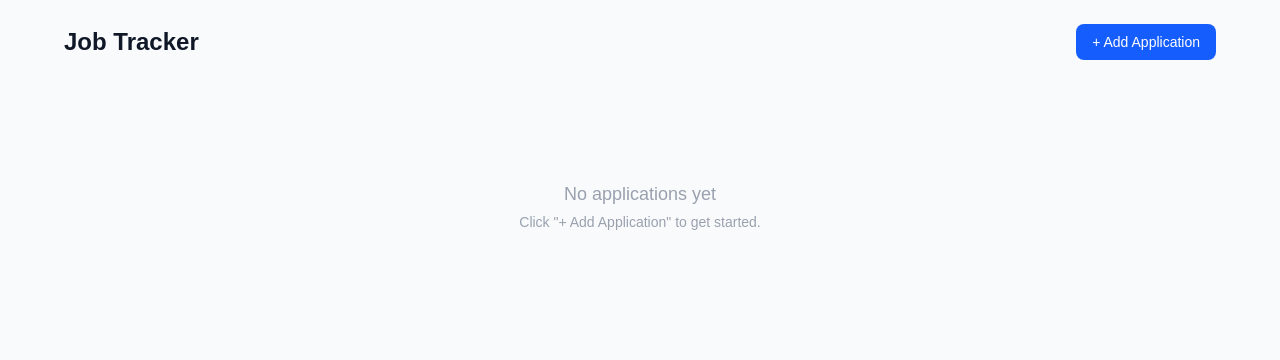
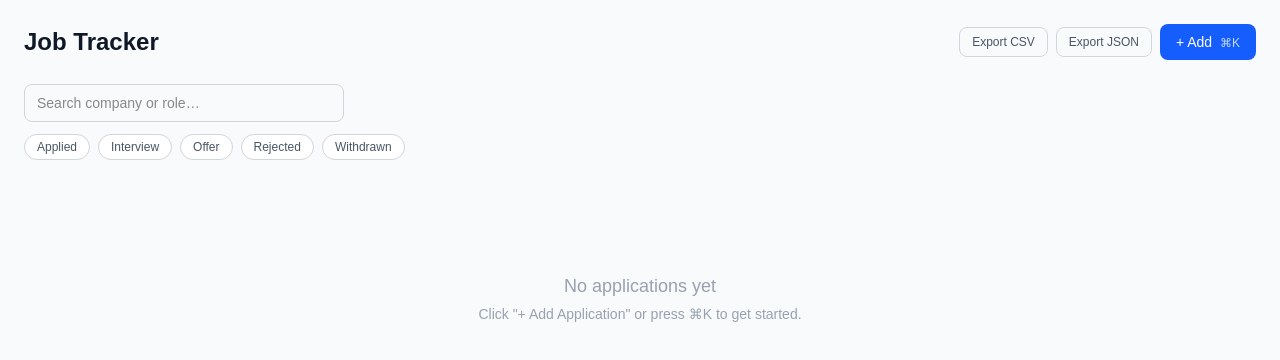
Before and after one commit to KrupeshVachhani/job-tracker, a Next.js app: page / in a window 1280 px wide. Shown: the top 360 px of the page. Built offline with nearby package versions, Linux system fonts and the light colour scheme.

Commit message:
feat(phase-4): add search bar for company and role filtering

```diff
--- a/app/page.tsx
+++ b/app/page.tsx
@@ -1,125 +1,230 @@
 'use client';
 
-import { useState } from 'react';
+import { useState, useMemo, useEffect } from 'react';
 import useSWR from 'swr';
-import type { Application } from '@/types/application';
+import type { Application, ApplicationStatus } from '@/types/application';
 import InlineStatusSelect from '@/components/InlineStatusSelect';
 import ApplicationModal from '@/components/ApplicationModal';
 import ResumePreviewModal from '@/components/ResumePreviewModal';
+import StatusBadge from '@/components/StatusBadge';
 import { Toaster } from 'react-hot-toast';
 import toast from 'react-hot-toast';
+import Papa from 'papaparse';
 
 const fetcher = (url: string) => fetch(url).then((r) => r.json());
+
+const ALL_STATUSES: ApplicationStatus[] = ['Applied', 'Interview', 'Offer', 'Rejected', 'Withdrawn'];
+
+type SortKey = 'appliedDate' | 'company' | 'status';
+type SortDir = 'asc' | 'desc';
 
 export default function Dashboard() {
   const { data: applications = [], mutate } = useSWR<Application[]>(
     '/api/applications',
     fetcher
   );
+
   const [editTarget, setEditTarget] = useState<Application | null>(null);
   const [showModal, setShowModal] = useState(false);
   const [previewFile, setPreviewFile] = useState<string | null>(null);
+  const [search, setSearch] = useState('');
+  const [statusFilter, setStatusFilter] = useState<Set<ApplicationStatus>>(new Set());
+  const [sortKey, setSortKey] = useState<SortKey>('appliedDate');
+  const [sortDir, setSortDir] = useState<SortDir>('desc');
 
-  function openAdd() {
+  // Cmd/Ctrl+K to open add modal
+  useEffect(() => {
+    function handler(e: KeyboardEvent) {
+      if ((e.metaKey || e.ctrlKey) && e.key === 'k') {
+        e.preventDefault();
         setEditTarget(null);
         setShowModal(true);
       }
+    }
+    window.addEventListener('keydown', handler);
+    return () => window.removeEventListener('keydown', handler);
+  }, []);
 
-  function openEdit(app: Application) {
-    setEditTarget(app);
-    setShowModal(true);
-  }
-
-  function closeModal() {
-    setShowModal(false);
-    setEditTarget(null);
-  }
+  function openAdd() { setEditTarget(null); setShowModal(true); }
+  function openEdit(app: Application) { setEditTarget(app); setShowModal(true); }
+  function closeModal() { setShowModal(false); setEditTarget(null); }
 
   async function handleDelete(id: string) {
     if (!confirm('Delete this application?')) return;
     const res = await fetch(`/api/applications/${id}`, { method: 'DELETE' });
-    if (res.ok) {
-      toast.success('Application deleted');
-    } else {
-      toast.error('Failed to delete application');
-    }
+    if (res.ok) toast.success('Application deleted');
+    else toast.error('Failed to delete application');
     mutate();
   }
 
+  function toggleStatus(s: ApplicationStatus) {
+    setStatusFilter((prev) => {
+      const next = new Set(prev);
+      if (next.has(s)) next.delete(s); else next.add(s);
+      return next;
+    });
+  }
+
+  function handleSort(key: SortKey) {
+    if (sortKey === key) setSortDir((d) => (d === 'asc' ? 'desc' : 'asc'));
+    else { setSortKey(key); setSortDir('asc'); }
+  }
+
+  const filtered = useMemo(() => {
+    let list = applications;
+    const q = search.trim().toLowerCase();
+    if (q) list = list.filter((a) => a.company.toLowerCase().includes(q) || a.role.toLowerCase().includes(q));
+    if (statusFilter.size > 0) list = list.filter((a) => statusFilter.has(a.status));
+    return [...list].sort((a, b) => {
+      let cmp = 0;
+      if (sortKey === 'appliedDate') cmp = a.appliedDate.localeCompare(b.appliedDate);
+      else if (sortKey === 'company') cmp = a.company.localeCompare(b.company);
+      else if (sortKey === 'status') cmp = a.status.localeCompare(b.status);
+      return sortDir === 'asc' ? cmp : -cmp;
+    });
+  }, [applications, search, statusFilter, sortKey, sortDir]);
+
+  // Stats
+  const stats = useMemo(() => {
+    const counts: Record<ApplicationStatus, number> = { Applied: 0, Interview: 0, Offer: 0, Rejected: 0, Withdrawn: 0 };
+    applications.forEach((a) => counts[a.status]++);
+    return counts;
+  }, [applications]);
+
+  function exportCSV() {
+    const csv = Papa.unparse(applications.map(({ id, createdAt, updatedAt, ...rest }) => ({ ...rest, id, createdAt, updatedAt })));
+    download('applications.csv', csv, 'text/csv');
+  }
+
+  function exportJSON() {
+    download('applications.json', JSON.stringify(applications, null, 2), 'application/json');
+  }
+
+  function download(name: string, content: string, type: string) {
+    const a = document.createElement('a');
+    a.href = URL.createObjectURL(new Blob([content], { type }));
+    a.download = name;
+    a.click();
+  }
+
+  function sortIcon(key: SortKey) {
+    if (sortKey !== key) return <span className="text-gray-300 ml-1">↕</span>;
+    return <span className="text-blue-500 ml-1">{sortDir === 'asc' ? '↑' : '↓'}</span>;
+  }
+
   return (
-    <main className="min-h-screen bg-gray-50 p-6">
+    <main className="min-h-screen bg-gray-50 p-4 sm:p-6">
       <Toaster position="top-right" />
-      <div className="max-w-6xl mx-auto">
-        <div className="flex items-center justify-between mb-6">
+      <div className="max-w-7xl mx-auto">
+
+        {/* Header */}
+        <div className="flex flex-wrap items-center justify-between gap-3 mb-6">
           <h1 className="text-2xl font-bold text-gray-900">Job Tracker</h1>
+          <div className="flex items-center gap-2">
+            <button onClick={exportCSV} className="px-3 py-1.5 text-xs border border-gray-300 text-gray-600 rounded-lg hover:bg-gray-100 transition-colors">Export CSV</button>
+            <button onClick={exportJSON} className="px-3 py-1.5 text-xs border border-gray-300 text-gray-600 rounded-lg hover:bg-gray-100 transition-colors">Export JSON</button>
             <button
               onClick={openAdd}
               className="px-4 py-2 bg-blue-600 text-white rounded-lg text-sm font-medium hover:bg-blue-700 transition-colors"
             >
-            + Add Application
+              + Add <span className="hidden sm:inline text-blue-200 text-xs ml-1">⌘K</span>
             </button>
           </div>
+        </div>
 
+        {/* Stats */}
+        {applications.length > 0 && (
+          <div className="flex flex-wrap gap-3 mb-5">
+            <Stat label="Total" value={applications.length} color="bg-gray-100 text-gray-700" />
+            <Stat label="Applied" value={stats.Applied} color="bg-blue-50 text-blue-700" />
+            <Stat label="Interview" value={stats.Interview} color="bg-amber-50 text-amber-700" />
+            <Stat label="Offer" value={stats.Offer} color="bg-green-50 text-green-700" />
+            <Stat label="Rejected" value={stats.Rejected} color="bg-red-50 text-red-700" />
+            <Stat label="Withdrawn" value={stats.Withdrawn} color="bg-gray-100 text-gray-500" />
+          </div>
+        )}
+
+        {/* Search */}
+        <div className="mb-3">
+          <input
+            value={search}
+            onChange={(e) => setSearch(e.target.value)}
+            placeholder="Search company or role…"
+            className="w-full sm:w-80 border border-gray-300 rounded-lg px-3 py-2 text-sm focus:outline-none focus:ring-2 focus:ring-blue-500"
+          />
+        </div>
+
+        {/* Status filter chips */}
+        <div className="flex flex-wrap gap-2 mb-4">
+          {ALL_STATUSES.map((s) => (
+            <button
+              key={s}
+              onClick={() => toggleStatus(s)}
+              className={`px-3 py-1 rounded-full text-xs font-medium border transition-colors ${
+                statusFilter.has(s)
+                  ? 'bg-blue-600 text-white border-blue-600'
+                  : 'bg-white text-gray-600 border-gray-300 hover:border-blue-400'
+              }`}
+            >
+              {s}
+            </button>
+          ))}
+          {statusFilter.size > 0 && (
+            <button onClick={() => setStatusFilter(new Set())} className="px-3 py-1 rounded-full text-xs text-gray-400 hover:text-gray-600 border border-transparent">
+              Clear
+            </button>
+          )}
+        </div>
+
+        {/* Table */}
         {applications.length === 0 ? (
           <div className="text-center py-24 text-gray-400">
             <p className="text-lg font-medium">No applications yet</p>
-            <p className="text-sm mt-1">Click &quot;+ Add Application&quot; to get started.</p>
+            <p className="text-sm mt-1">Click &quot;+ Add Application&quot; or press ⌘K to get started.</p>
+          </div>
+        ) : filtered.length === 0 ? (
+          <div className="text-center py-16 text-gray-400">
+            <p className="text-base font-medium">No results match your filters</p>
+            <button onClick={() => { setSearch(''); setStatusFilter(new Set()); }} className="text-sm text-blue-600 hover:underline mt-1">Clear filters</button>
           </div>
         ) : (
-          <div className="bg-white rounded-xl shadow-sm border border-gray-200 overflow-hidden">
+          <div className="bg-white rounded-xl shadow-sm border border-gray-200 overflow-x-auto">
             <table className="w-full text-sm">
               <thead className="bg-gray-50 border-b border-gray-200">
                 <tr>
-                  <th className="text-left px-4 py-3 font-semibold text-gray-600">Company</th>
+                  <SortTh label="Company" sortKey="company" current={sortKey} dir={sortDir} onSort={handleSort} icon={sortIcon('company')} />
                   <th className="text-left px-4 py-3 font-semibold text-gray-600">Role</th>
-                  <th className="text-left px-4 py-3 font-semibold text-gray-600">Status</th>
-                  <th className="text-left px-4 py-3 font-semibold text-gray-600">Applied</th>
+                  <SortTh label="Status" sortKey="status" current={sortKey} dir={sortDir} onSort={handleSort} icon={sortIcon('status')} />
+                  <SortTh label="Applied" sortKey="appliedDate" current={sortKey} dir={sortDir} onSort={handleSort} icon={sortIcon('appliedDate')} />
                   <th className="text-left px-4 py-3 font-semibold text-gray-600">Source</th>
                   <th className="text-left px-4 py-3 font-semibold text-gray-600">Resume</th>
                   <th className="text-left px-4 py-3 font-semibold text-gray-600">Actions</th>
                 </tr>
               </thead>
               <tbody className="divide-y divide-gray-100">
-                {applications.map((app) => (
+                {filtered.map((app) => (
                   <tr key={app.id} className="hover:bg-gray-50 transition-colors">
-                    <td className="px-4 py-3 font-medium text-gray-900">{app.company}</td>
+                    <td className="px-4 py-3 font-medium text-gray-900 whitespace-nowrap">{app.company}</td>
                     <td className="px-4 py-3 text-gray-700">{app.role}</td>
                     <td className="px-4 py-3">
                       <InlineStatusSelect id={app.id} status={app.status} onUpdated={mutate} />
                     </td>
-                    <td className="px-4 py-3 text-gray-600">
+                    <td className="px-4 py-3 text-gray-600 whitespace-nowrap">
                       {new Date(app.appliedDate).toLocaleDateString()}
                     </td>
                     <td className="px-4 py-3 text-gray-600">{app.source}</td>
                     <td className="px-4 py-3">
-                      <div className="flex items-center gap-2">
+                      <div className="flex items-center gap-2 flex-wrap">
                         {app.isStarterResume && (
-                          <span className="inline-flex items-center px-2 py-0.5 rounded text-xs font-medium bg-gray-100 text-gray-600">
-                            Starter
-                          </span>
+                          <span className="inline-flex items-center px-2 py-0.5 rounded text-xs font-medium bg-gray-100 text-gray-600">Starter</span>
                         )}
-                        <button
-                          onClick={() => setPreviewFile(app.resumeFile)}
-                          className="text-xs text-blue-600 hover:underline"
-                        >
-                          View
-                        </button>
+                        <button onClick={() => setPreviewFile(app.resumeFile)} className="text-xs text-blue-600 hover:underline">View</button>
                       </div>
                     </td>
                     <td className="px-4 py-3">
                       <div className="flex gap-2">
-                        <button
-                          onClick={() => openEdit(app)}
-                          className="text-xs text-blue-600 hover:underline"
-                        >
-                          Edit
-                        </button>
-                        <button
-                          onClick={() => handleDelete(app.id)}
-                          className="text-xs text-red-500 hover:underline"
-                        >
-                          Delete
-                        </button>
+                        <button onClick={() => openEdit(app)} className="text-xs text-blue-600 hover:underline">Edit</button>
+                        <button onClick={() => handleDelete(app.id)} className="text-xs text-red-500 hover:underline">Delete</button>
                       </div>
                     </td>
                   </tr>
@@ -131,19 +236,36 @@ export default function Dashboard() {
       </div>
 
       {showModal && (
-        <ApplicationModal
-          initial={editTarget}
-          onClose={closeModal}
-          onSaved={() => { mutate(); closeModal(); }}
-        />
+        <ApplicationModal initial={editTarget} onClose={closeModal} onSaved={() => { mutate(); closeModal(); }} />
       )}
-
       {previewFile && (
-        <ResumePreviewModal
-          filename={previewFile}
-          onClose={() => setPreviewFile(null)}
-        />
+        <ResumePreviewModal filename={previewFile} onClose={() => setPreviewFile(null)} />
       )}
     </main>
   );
 }
+
+function Stat({ label, value, color }: { label: string; value: number; color: string }) {
+  return (
+    <div className={`flex items-center gap-2 px-3 py-1.5 rounded-lg text-sm font-medium ${color}`}>
+      <span>{label}</span>
+      <span className="font-bold">{value}</span>
+    </div>
+  );
+}
+
+function SortTh({ label, sortKey, current, onSort, icon }: {
+  label: string; sortKey: SortKey; current: SortKey; dir: SortDir; onSort: (k: SortKey) => void; icon: React.ReactNode;
+}) {
+  return (
+    <th
+      className={`text-left px-4 py-3 font-semibold text-gray-600 cursor-pointer select-none hover:text-gray-900 ${current === sortKey ? 'text-blue-600' : ''}`}
+      onClick={() => onSort(sortKey)}
+    >
+      {label}{icon}
+    </th>
+  );
+}
+
+// Keep StatusBadge in scope for potential future use
+export { StatusBadge };
--- a/package.json
+++ b/package.json
@@ -10,7 +10,9 @@
   },
   "dependencies": {
     "@hookform/resolvers": "^5.2.2",
+    "@types/papaparse": "^5.5.2",
     "next": "16.2.6",
+    "papaparse": "^5.5.3",
     "react": "19.2.4",
     "react-dom": "19.2.4",
     "react-hook-form": "^7.75.0",
```
Also changed, not shown: 1 other file (tests, documents, lock files or other folders). Lines whose indentation alone changed are shown as unchanged.
